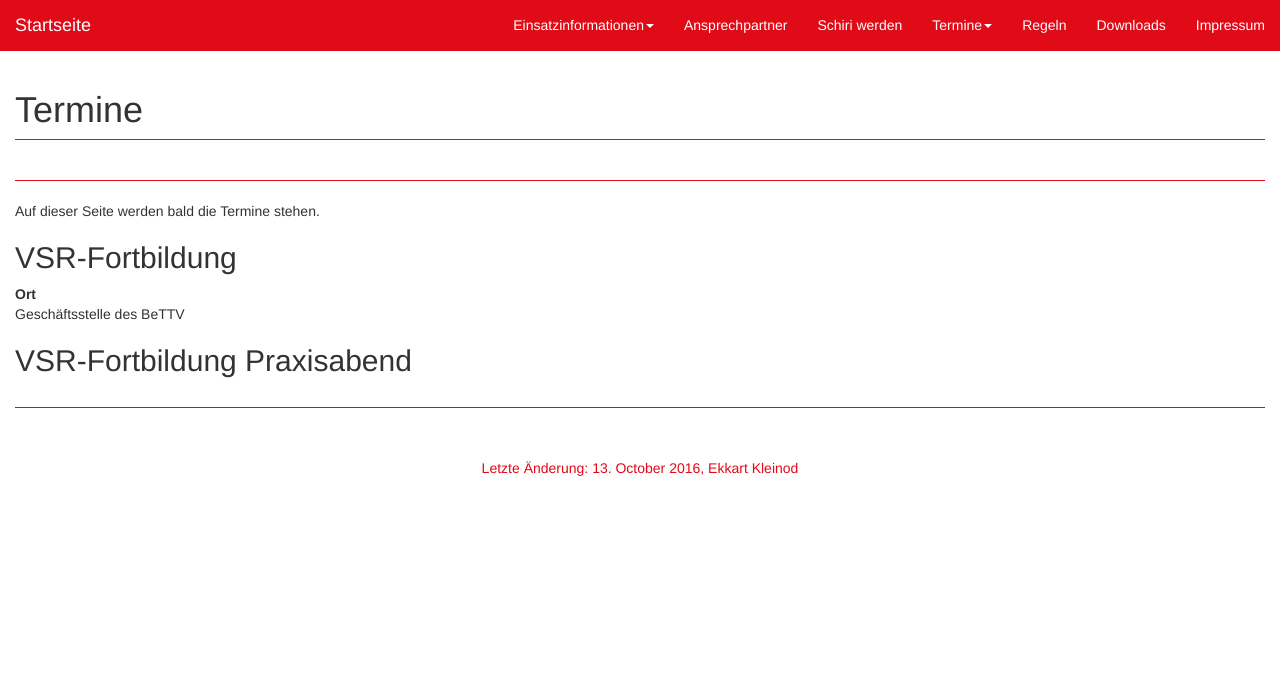
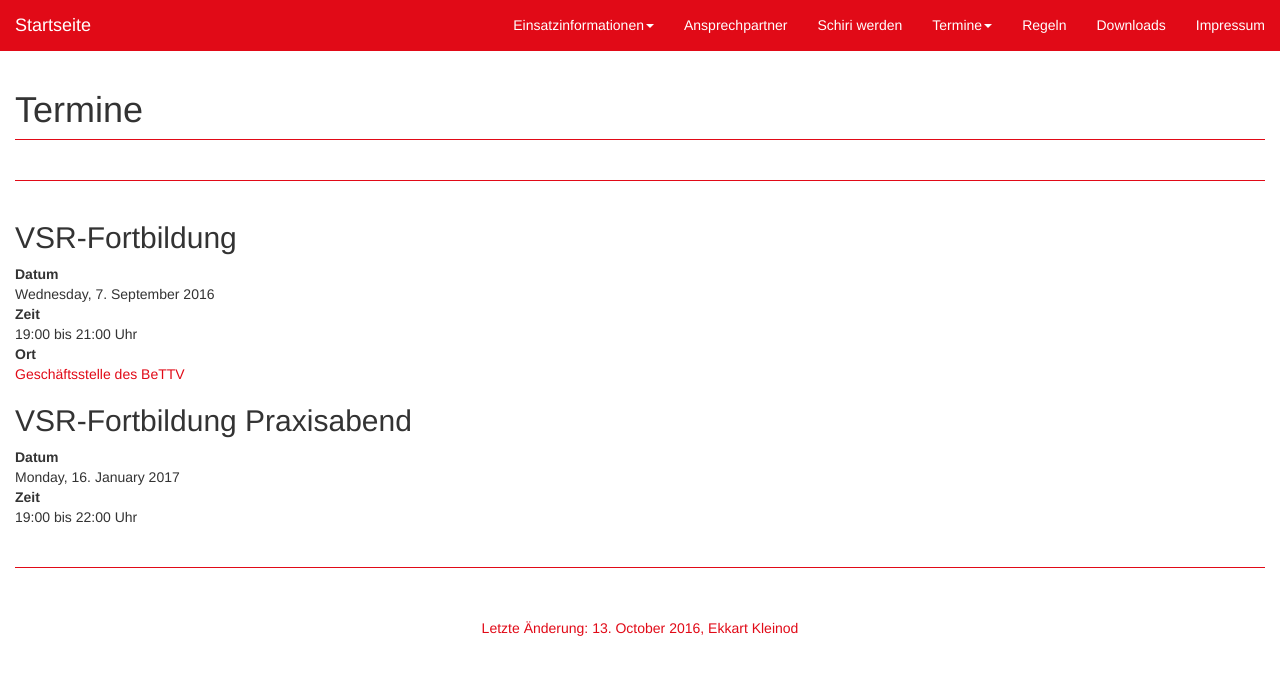
Before and after one commit to ekleinod/tt-schiri, a Jekyll site: the page built from jekyll/_pages/termine/index.md, in a window 1280 px wide. Shown: the top 675 px of the page. Built offline with Jekyll 4.4.1, drawn with Linux system fonts in a browser that asks for light colours.

Commit message:
Events eigentlich ganz ok, muss ich nur noch füllen und in vergangene und aktuelle aufteilen

```diff
--- a/jekyll/_data/venues.yml
+++ b/jekyll/_data/venues.yml
@@ -1,4 +1,4 @@
-gs:
+Venue.1:
   - title: "Geschäftsstelle des BeTTV"
     street: "Paul-Heyse-Straße 29"
     city: "10407 Berlin"
--- a/jekyll/_pages/termine/index.md
+++ b/jekyll/_pages/termine/index.md
@@ -3,15 +3,22 @@ title: Termine
 date: 13.10.2016
 ---
 
-Auf dieser Seite werden bald die Termine stehen.
 
 {% for event in site.data.events %}
 
 ## {{ event.title }}
 
+Datum
+: {{ event.date | date: '%A, %-d. %B %Y' }}
+
+{% if event.start %}
+Zeit
+: {{ event.start }}{% if event.end %} bis {{ event.end }}{% endif %} Uhr
+{% endif %}
+
 {% if event.venue %}
 Ort
-: {{ site.data.venues[event.venue][0].title }}
+: [{{ site.data.venues[event.venue][0].title }}](veranstaltungsorte.html#{{ site.data.venues[event.venue][0].title | slugify }})
 {% endif %}
 
 {% endfor %}
```
Also changed, not shown: htdocs/termine/index.html (+12 -2 lines), jekyll/_data/events.yml (+5 -5 lines).
